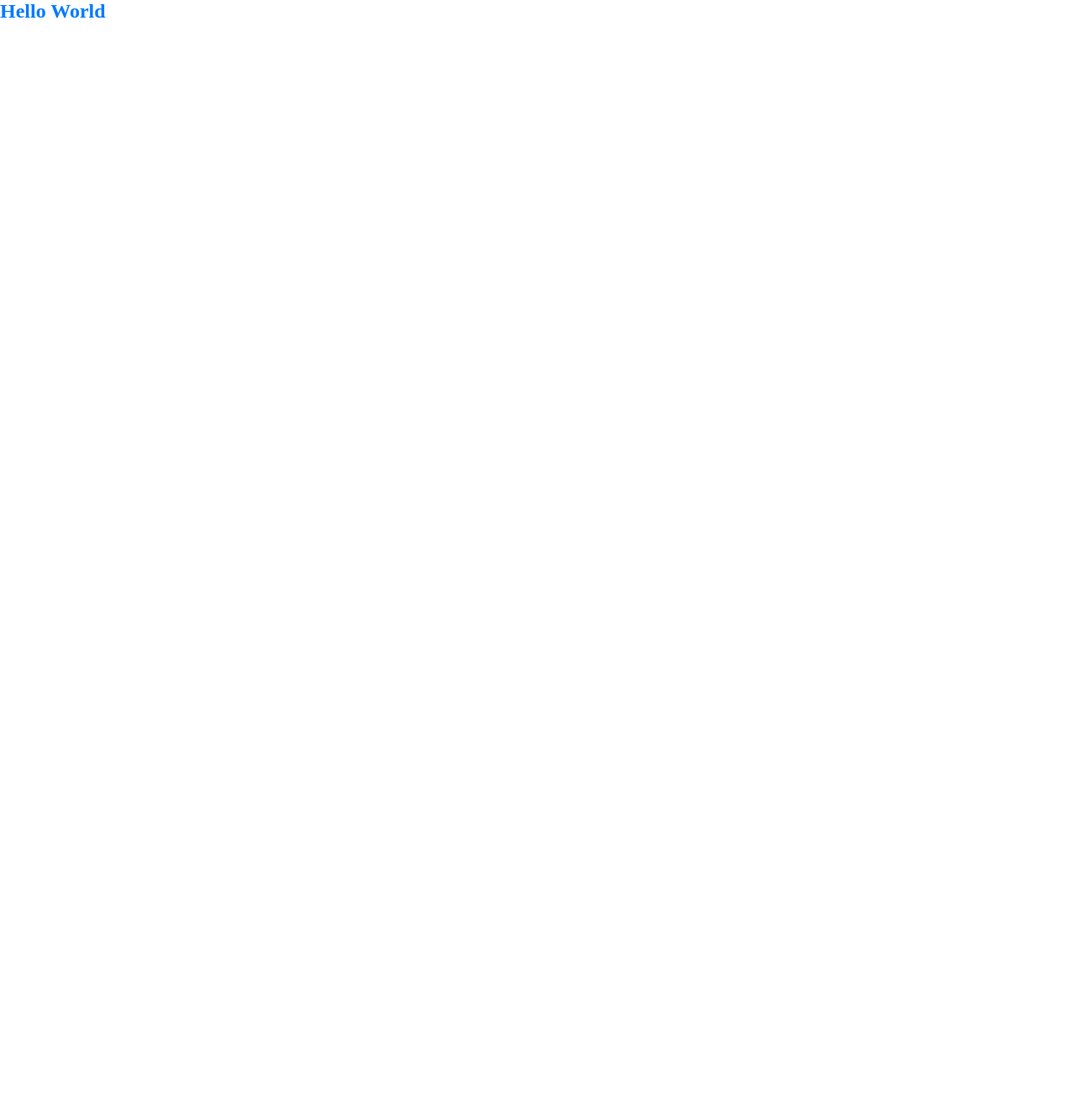
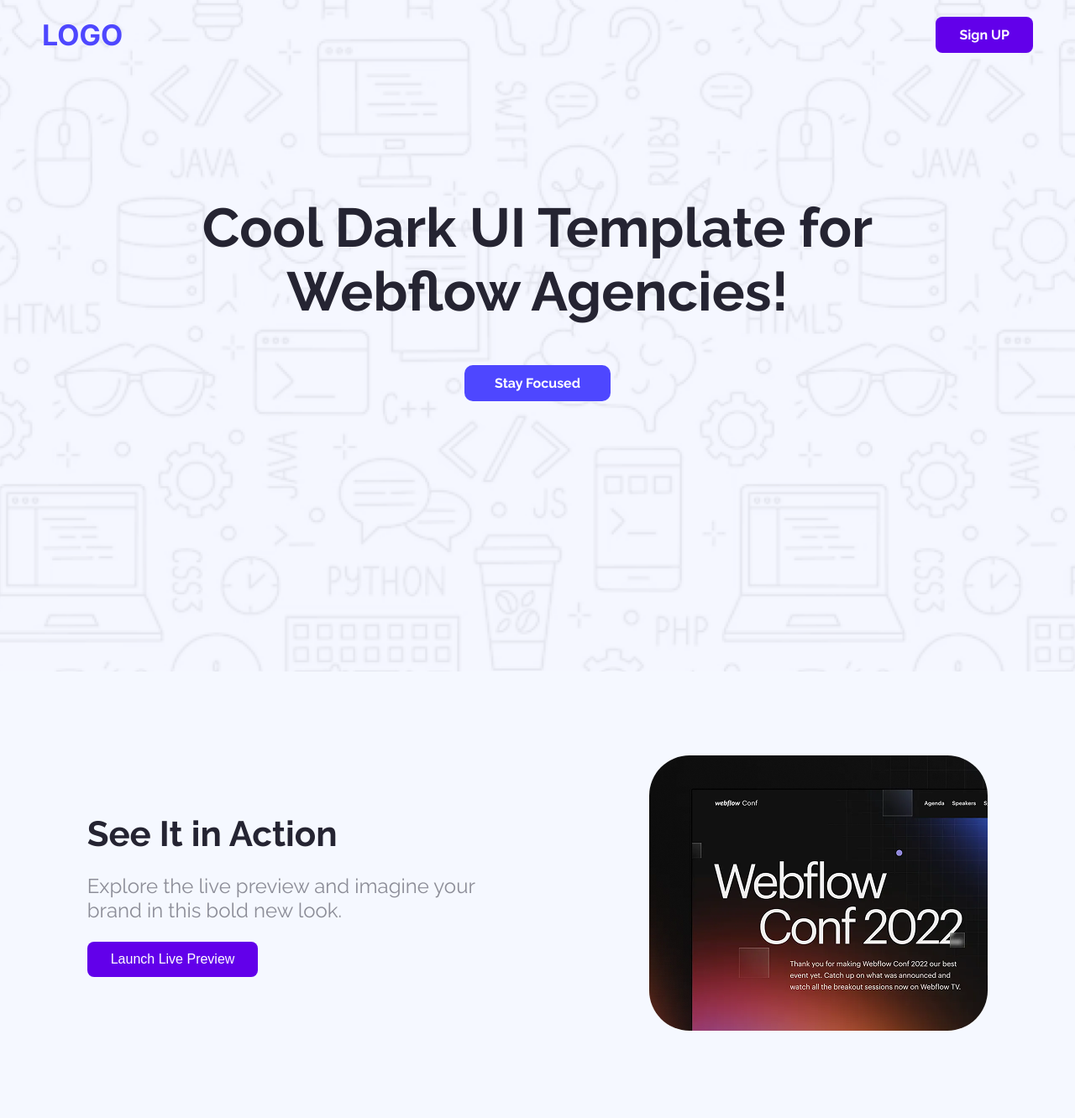
Before and after one commit to AbdulAzizChyMustakim/assignment-1-12, a plain HTML site: page index.html in a window 1280 px wide. Shown: the whole page at 84% size. Before the commit the page ends 800 px from the top, so only its background shows below. Drawn offline with Linux system fonts and the light colour scheme.

Commit message:
banner & action part done

```diff
--- a/index.html
+++ b/index.html
@@ -5,8 +5,33 @@
     <meta name="viewport" content="width=device-width, initial-scale=1.0">
     <title>Document</title>
    <link rel="stylesheet" href="style.css">
+   <!-- Raleway Font -->
+   <link href="https://fonts.googleapis.com/css2?family=Raleway:wght@400;700&display=swap" rel="stylesheet">
+   <!-- Inter Font -->
+   <link href="https://fonts.googleapis.com/css2?family=Inter:wght@400;700&display=swap" rel="stylesheet">
 </head>
 <body>
-    <h2>Hello World</h2>
+   <header>
+     <nav>
+        <h1>LOGO</h1>
+        <button class="btn-hover">Sign UP</button>
+     </nav>
+        <div class="hero">
+            <h2>Cool Dark UI Template for <br> Webflow Agencies!</h2>
+            <button class="btn-hover">Stay Focused</button>
+   </header>
+
+   <main>
+    <div class="act-container">
+        <div class="left-side">
+            <h3>See It in Action</h3>
+            <p>Explore the live preview and imagine your <br> brand in this bold new look.</p>
+            <button class="btn-hover">Launch Live Preview</button>
+        </div>
+        <div class="right-side">
+          <img src="Assets/wc-mini.png" alt="">
+        </div>
+    </div>
+   </main>
 </body>
 </html>
--- a/style.css
+++ b/style.css
@@ -4,6 +4,117 @@
     box-sizing: border-box;
 }
 
-h2{
-    color: #007bff;
+body{
+    font-family: 'Raleway', sans-serif;
+    font-family: "Inter", sans-serif;
 }
+.btn-hover{
+            background-color: #6200ea;
+            color: white;
+            padding: 12px 28px;
+            border: none;
+            border-radius: 8px;
+            font-size: 16px;
+            cursor: pointer;
+            transition: all 0.3s ease;
+            box-shadow: 0 0 0 rgba(98, 0, 234, 0.7);
+}
+.btn-hover:hover {
+           background-color: #7b1fa2;
+  transform: scale(1.05);
+  box-shadow: 0 0 15px rgba(98, 0, 234, 0.7),
+              0 0 25px rgba(98, 0, 234, 0.5);
+        }
+header {
+   height: 100vh;
+  background-image: url('Assets/Hero-bg.png');
+  background-size: cover;
+  background-repeat: no-repeat;
+  background-position: center center;
+  background-attachment: fixed;
+}
+nav {
+    display: flex;
+    justify-content: space-between;
+    align-items: center;
+    padding: 20px 50px;
+
+}
+nav h1{
+     font-family: "Inter", sans-serif;
+     font-weight: 900;
+     font-size: 34px;
+     color: #4E47FF;
+     cursor: pointer;
+}
+nav button{
+    font-family: 'Raleway', sans-serif;
+    font-weight: 700;
+    font-size: 16px;
+    color: #FFFFFF;
+    background-color: #4E47FF;
+    padding: 12px 36px;
+    border: none;
+    border-radius: 10px;
+    cursor: pointer;
+}
+.hero {
+    display: flex;
+    flex-direction: column;
+    align-items: center;
+    justify-content: center;
+    text-align: center;
+    color: #252432;
+
+}
+.hero h2{
+    font-family: 'Raleway', sans-serif;
+    font-weight: 700;
+    font-size: 65px;
+    color:#252432;
+    margin-top: 150px;
+    margin-bottom: 50px;
+}
+.hero button{
+    font-family: 'Raleway', sans-serif;
+    font-weight: 700;
+    font-size: 16px;
+    color: #FFFFFF;
+    background-color: #4E47FF;
+    padding: 12px 36px;
+    border: none;
+    border-radius: 10px;
+    cursor: pointer;
+
+}
+
+/* Action Part */
+.act-container {
+    background-color: #F5F8FF;
+    display: flex;
+    justify-content: space-around;
+    align-items: center;;
+    padding-top: 100px;
+    padding-bottom : 100px;
+}
+.act-container h3 {
+    font-family: 'Raleway', sans-serif;
+    font-weight: 700;
+    font-size: 42px;
+    color: #252432;
+    margin-bottom: 23px;
+}
+.act-container p {
+    font-family: 'Raleway', sans-serif;
+    font-weight: 400;
+    font-size: 24px;
+    color: #252432;
+    opacity: 50%;
+    margin-bottom: 23px;
+}
+.right-side img{
+    width: 100%;
+    height: 100%;
+    border-radius: 48px;
+
+}
```
